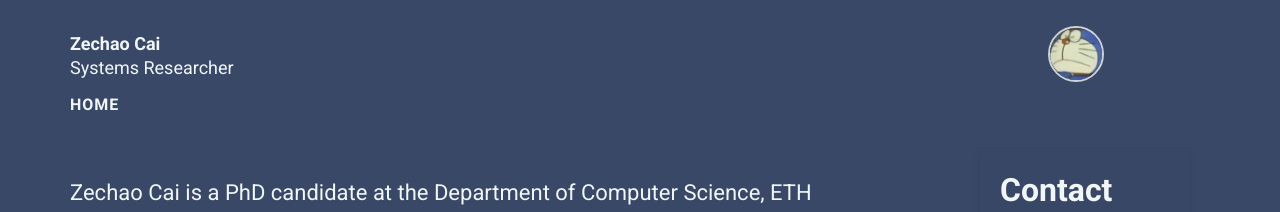
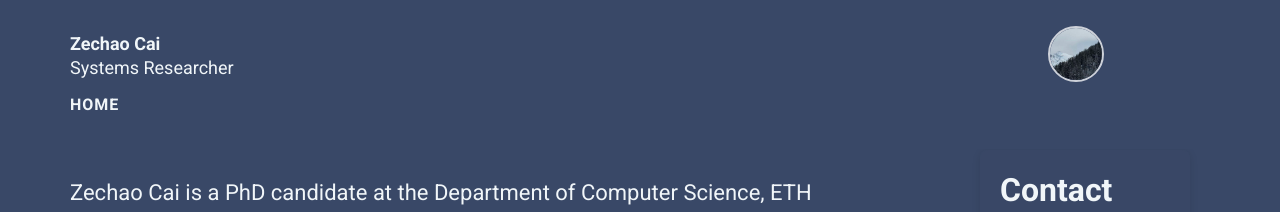
Before and after one commit to zech4o/zech4o.github.io, a Jekyll site: the page built from index.html, in a window 1280 px wide. Shown: the top 212 px of the page. Built offline with Jekyll 4.4.1, drawn with Linux system fonts in a browser that asks for light colours; nearby versions of some CDN libraries.

Commit message:
Swap homepage profile picture
Replace the old headshot with img/profile.jpg and remove the unused
my_profile_pic.jpeg.

Co-Authored-By: Claude Opus 4.8 (1M context) <noreply@anthropic.com>

```diff
--- a/_data/personal.yml
+++ b/_data/personal.yml
@@ -2,7 +2,7 @@ name: Zechao Cai
 
 label: Systems Researcher
 
-picture: /img/my_profile_pic.jpeg
+picture: /img/profile.jpg
 
 email: zechao.cai@inf.ethz.ch
 
```
Also changed, not shown: img/my_profile_pic.jpeg (deleted), img/profile.jpg (added).
